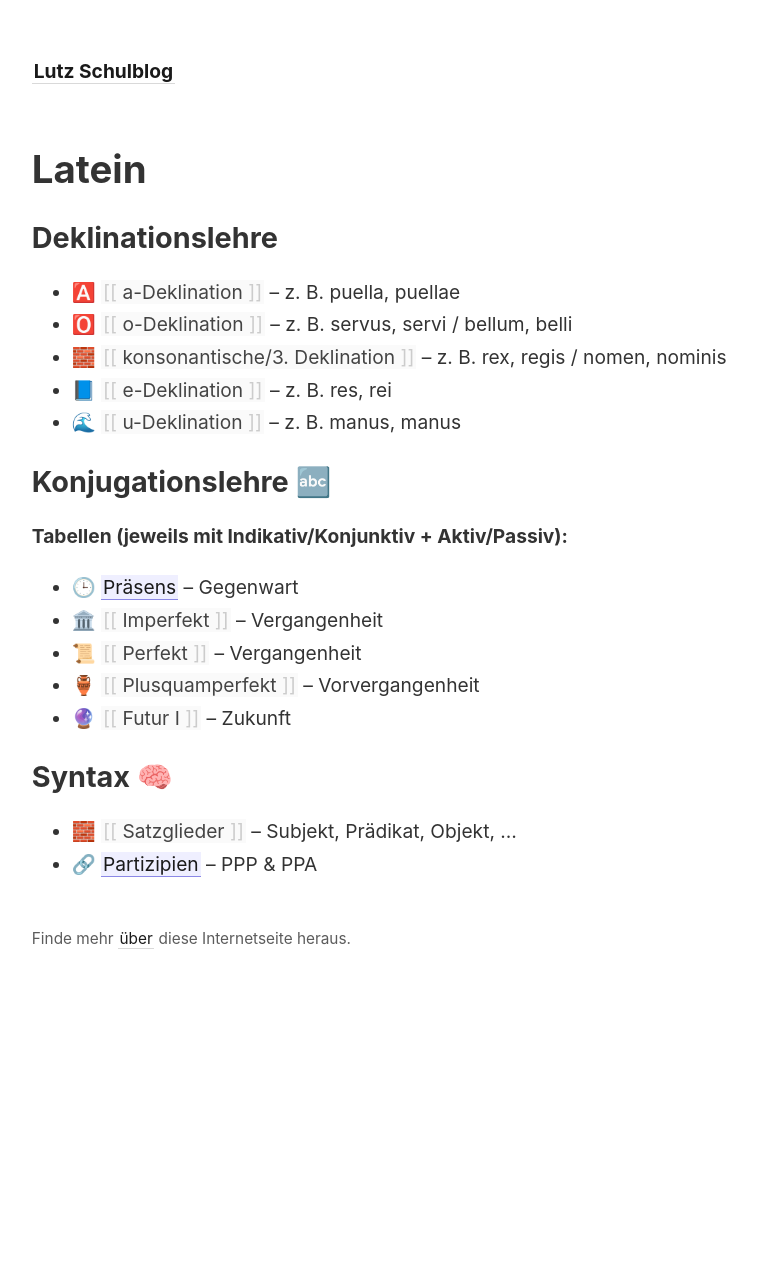
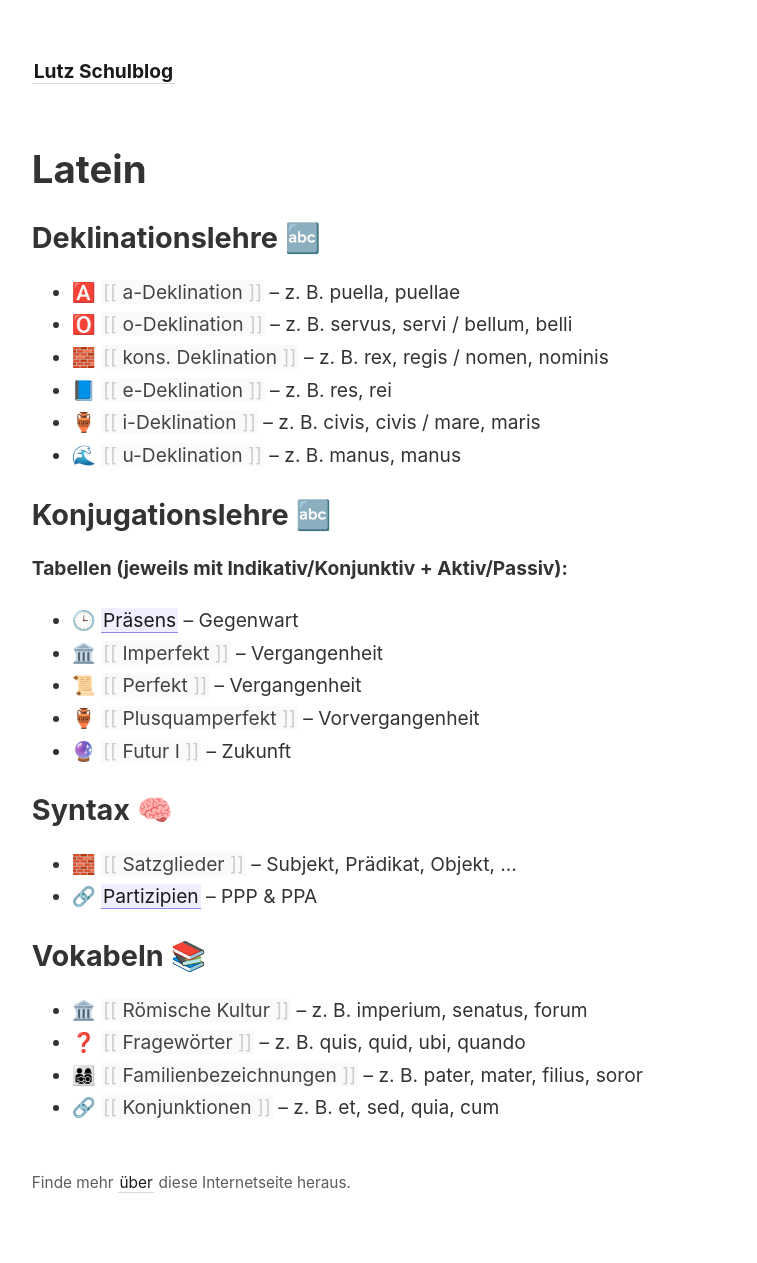
Before and after one commit to lutz-stu/school-blog, a Jekyll site: the page built from _notes/Latein/index.md, in a window 1280 px wide. Shown: the whole page, without its empty margins (45-802 px from the left). Built offline with Jekyll 4.4.1, drawn with Linux system fonts in a browser that asks for light colours; before the commit the page ends 1019 px from its top, so only the background shows below that.

Commit message:
Update Latein content
Co-authored-by: Copilot <copilot@github.com>

```diff
--- a/_notes/Latein/index.md
+++ b/_notes/Latein/index.md
@@ -6,12 +6,13 @@ permalink: /Latein
 
 # Latein
 
-## Deklinationslehre
+## Deklinationslehre 🔤
 
 - 🅰️ [[a-Deklination]] – z. B. puella, puellae
 - 🅾️ [[o-Deklination]] – z. B. servus, servi / bellum, belli
-- 🧱 [[konsonantische/3. Deklination]] – z. B. rex, regis / nomen, nominis
+- 🧱 [[kons. Deklination]] – z. B. rex, regis / nomen, nominis
 - 📘 [[e-Deklination]] – z. B. res, rei
+- 🏺 [[i-Deklination]] – z. B. civis, civis / mare, maris
 - 🌊 [[u-Deklination]] – z. B. manus, manus
 
 ## Konjugationslehre 🔤
@@ -29,6 +30,12 @@ permalink: /Latein
 - 🧱 [[Satzglieder]] – Subjekt, Prädikat, Objekt, …
 - 🔗 [[Partizipien]] – PPP & PPA
 
+## Vokabeln 📚
+- 🏛️ [[Römische Kultur]] – z. B. imperium, senatus, forum
+- ❓ [[Fragewörter]] – z. B. quis, quid, ubi, quando
+- 👨‍👩‍👧‍👦 [[Familienbezeichnungen]] – z. B. pater, mater, filius, soror
+- 🔗 [[Konjunktionen]] – z. B. et, sed, quia, cum
+
 <!--
 <strong>Zuletzt aktualisierte Notizen</strong>
 <ul>
```
